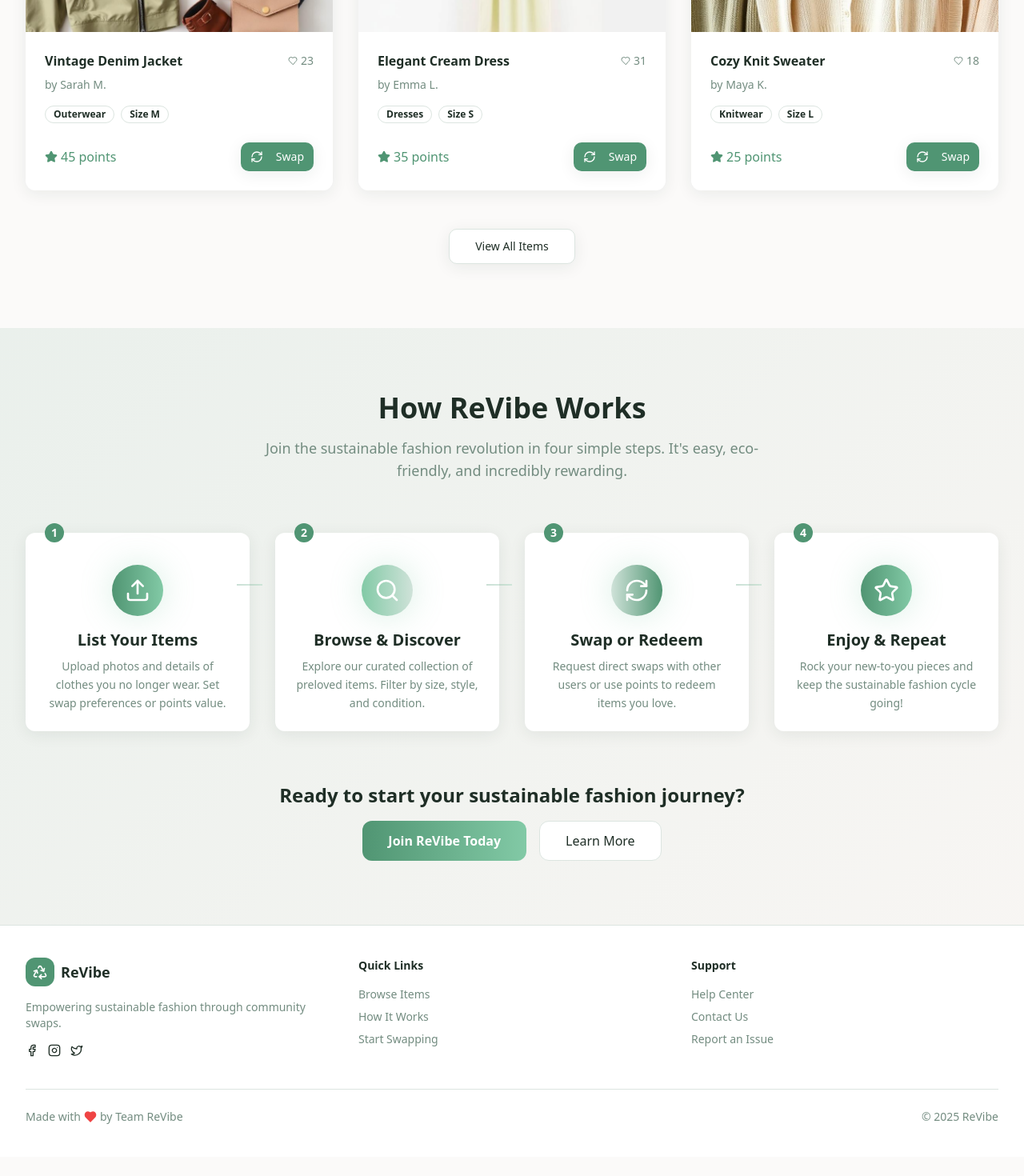
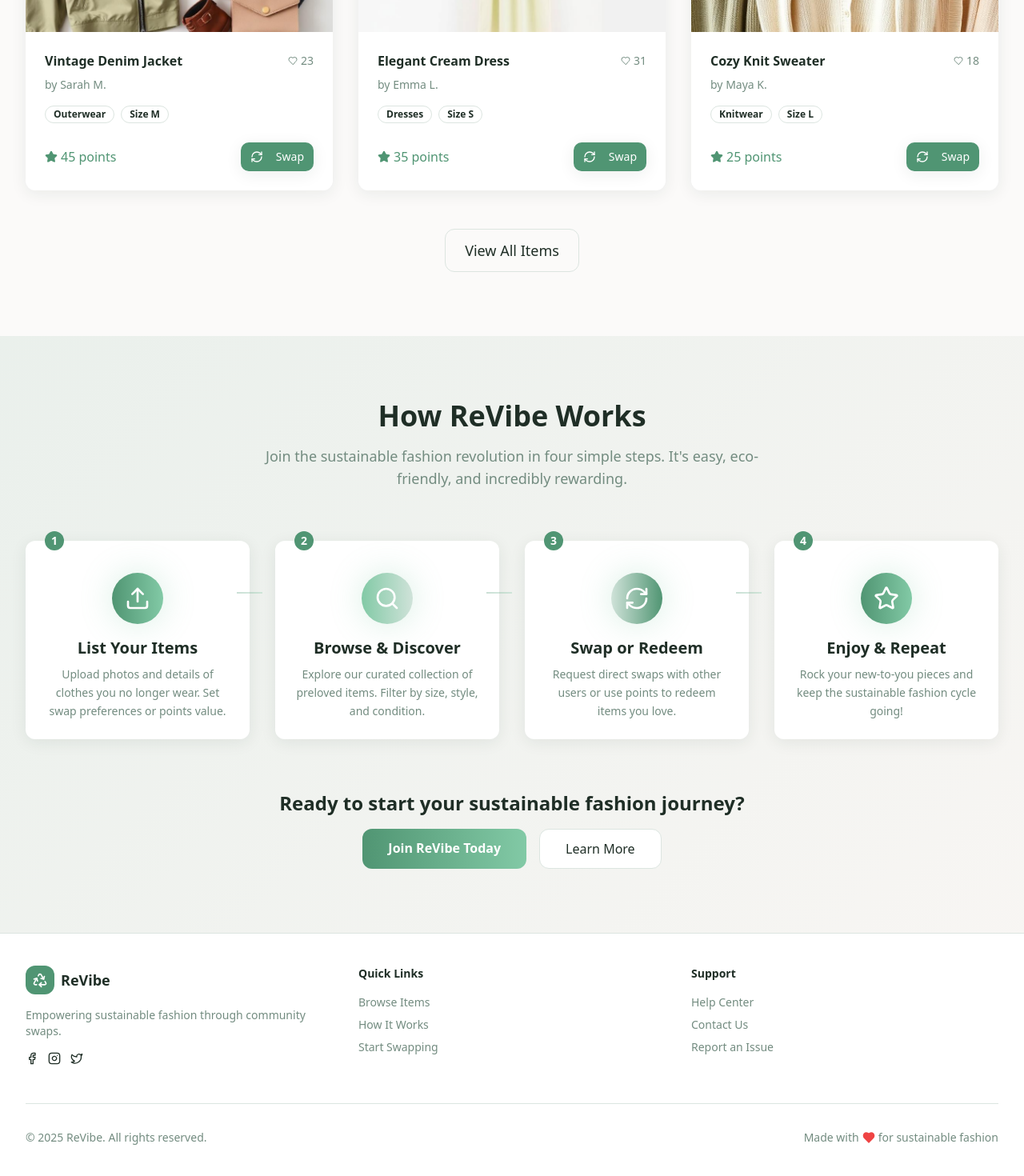
Before and after one commit to Mrigyisha/Odoohackathon2025, a React (Vite) app: page / in a window 1280 px wide. Shown: the part 1296-2766 px from the top of the page at 80% size. Before the commit the page ends 2742 px from the top, so only its background shows below. Built offline with nearby package versions, Linux system fonts and the light colour scheme; no server answers.

Commit message:
Changes in page connectivity

```diff
--- a/src/components/FeaturedItems.tsx
+++ b/src/components/FeaturedItems.tsx
@@ -1,6 +1,7 @@
 import { Button } from "@/components/ui/button";
 import { Badge } from "@/components/ui/badge";
 import { Heart, Star, RefreshCw } from "lucide-react";
+import { Link } from "react-router-dom"; // ✅ Add this line
 import featuredItem1 from "@/assets/featured-item-1.jpg";
 import featuredItem2 from "@/assets/featured-item-2.jpg";
 import featuredItem3 from "@/assets/featured-item-3.jpg";
@@ -122,9 +123,12 @@ const FeaturedItems = () => {
 
         {/* View More */}
         <div className="text-center">
-          <Button variant="outline" size="lg">
+          <Link
+            to="/browse"
+            className="inline-block px-6 py-3 border border-border rounded-lg text-foreground hover:bg-accent transition-colors duration-300 text-lg font-medium"
+          >
             View All Items
-          </Button>
+          </Link>
         </div>
       </div>
     </section>
--- a/src/components/Footer.tsx
+++ b/src/components/Footer.tsx
@@ -75,14 +75,15 @@ const Footer = () => {
           </div>
         </div>
 
-        {/* Made with Love */}
-        <div className="border-t border-border mt-10 pt-6 flex flex-col md:flex-row justify-between items-center text-muted-foreground">
-          <div className="flex items-center space-x-1">
+        <div className="border-t border-border mt-12 pt-8 flex flex-col md:flex-row justify-between items-center">
+          <p className="text-sm text-muted-foreground">
+            © 2025 ReVibe. All rights reserved.
+          </p>
+          <div className="flex items-center space-x-1 text-sm text-muted-foreground mt-4 md:mt-0">
             <span>Made with</span>
             <Heart className="h-4 w-4 text-red-500 fill-current" />
-            <span>by Team ReVibe</span>
+            <span>for sustainable fashion</span>
           </div>
-          <p className="mt-3 md:mt-0">© 2025 ReVibe</p>
         </div>
       </div>
     </footer>
--- a/src/components/HowItWorks.tsx
+++ b/src/components/HowItWorks.tsx
@@ -1,4 +1,5 @@
 import { Upload, Search, RefreshCw, Star } from "lucide-react";
+import { Link } from "react-router-dom"; // ✅ Import Link
 
 const steps = [
   {
@@ -90,12 +91,18 @@ const HowItWorks = () => {
             Ready to start your sustainable fashion journey?
           </h3>
           <div className="flex flex-col sm:flex-row gap-4 justify-center">
-            <button className="bg-gradient-to-r from-primary to-primary-glow text-primary-foreground px-8 py-3 rounded-lg font-semibold hover:shadow-glow transform hover:scale-105 transition-all duration-300">
+            <Link
+              to="/signup"
+              className="bg-gradient-to-r from-primary to-primary-glow text-primary-foreground px-8 py-3 rounded-lg font-semibold hover:shadow-glow transform hover:scale-105 transition-all duration-300 text-center"
+            >
               Join ReVibe Today
-            </button>
-            <button className="bg-card text-foreground border border-border px-8 py-3 rounded-lg font-medium hover:bg-accent transition-colors duration-300">
+            </Link>
+            <Link
+              to="/about"
+              className="bg-card text-foreground border border-border px-8 py-3 rounded-lg font-medium hover:bg-accent transition-colors duration-300 text-center"
+            >
               Learn More
-            </button>
+            </Link>
           </div>
         </div>
       </div>
```
